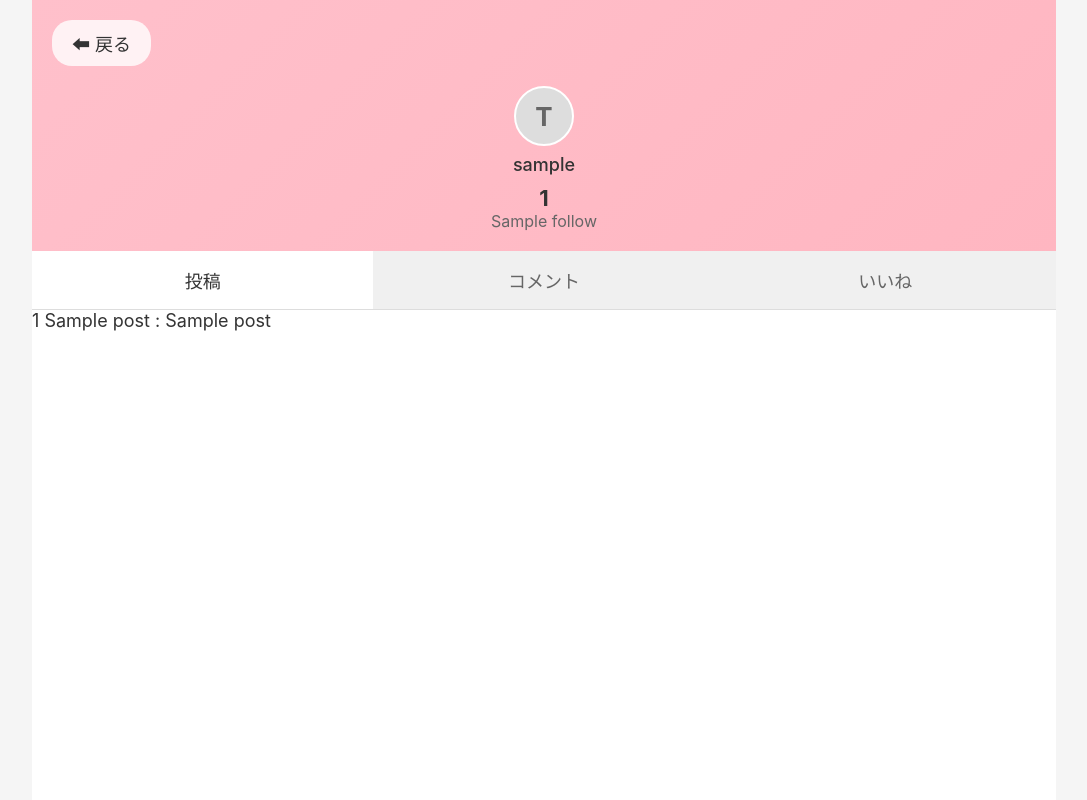
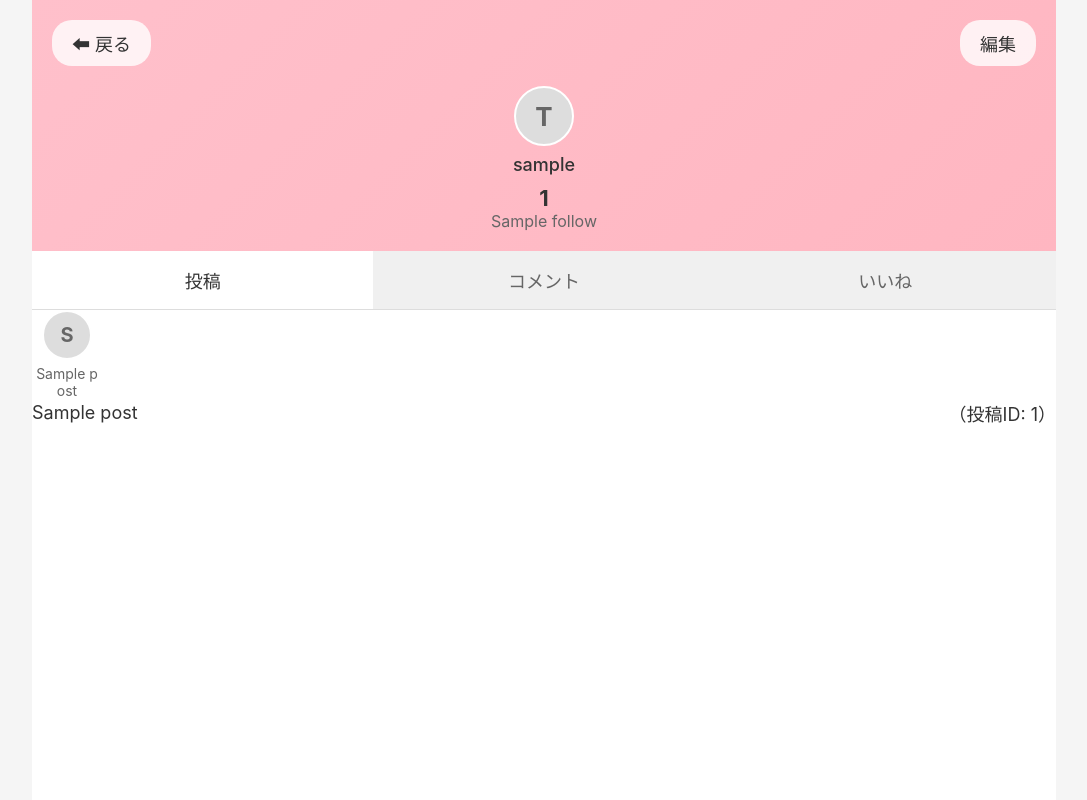
Before and after one commit to itc-s23014/SNS, a Flask app: template websns-app/templates/mypage.html in a window 1280 px wide. Shown: the whole page, without its empty margins (96-1183 px from the left). Run offline with Flask 3, Linux system fonts and the light colour scheme; the template is opened without the code that fills it: most values are stand-ins (such as "Sample title", 1, 10 or a date in 2020).

Commit message:
自分の投稿を見れるようにした。

```diff
--- a/websns-app/templates/mypage.html
+++ b/websns-app/templates/mypage.html
@@ -12,6 +12,9 @@
         <header class="header">
             <div class="header-nav">
                 <button class="back-btn" onclick="location.href='./'">⬅ 戻る</button>
+
+                <button class="edit-btn">編集</button>
+
             </div>
             <div class="user-info">
                 <div class="avatar">
@@ -36,20 +39,29 @@
             <button class="tab" onclick="showTab('likes')">いいね</button>
         </nav>
 
-        <!-- 投稿一覧（ここは自分の投稿を表示したい場合に拡張）-->
+      <!-- 投稿タブ -->
 <main id="posts" class="tab-content active">
     <div class="posts">
+        {% if my_posts %}
             {% for post in my_posts %}
-  <div>
-    <span>{{ post[0] }}</span> <!-- 投稿ID -->
-    <span>{{ post[2] }}</span> <!-- ユーザー名 -->
-    <span>: {{ post[1] }}</span> <!-- 内容 -->
+                <div class="post-block">
+                    <div class="post-user-info">
+                        <div class="post-avatar">{{ post[2][:1] }}</div>
+                        <div class="post-username">{{ post[2] }}</div>
+                    </div>
+                    <div class="post-content">
+                        <span class="post-text">{{ post[1] }}</span>
+                        <span class="post-id">（投稿ID: {{ post[0] }}）</span>
+                    </div>
                 </div>
             {% endfor %}
+        {% else %}
+            <p>まだ投稿はありません。</p>
+        {% endif %}
     </div>
 </main>
+        <!-- コメント一覧 -->
 
-        <!-- コメント一覧 -->
 <main id="comments" class="tab-content">
     <div class="posts">
         {% if my_comments %}
@@ -57,11 +69,15 @@
             <div class="comment-item">
                 <div class="post-user-info">
                     <div class="post-avatar">{{ comment[0] }}</div>
-                            <div class="post-username">コメントID: {{ comment[0] }}</div>
                 </div>
                 <div class="post-content">
                     <span class="post-text">{{ comment[1] }}</span>
-                            <span class="post-text">（投稿ID: {{ comment[2] }}）</span>
+                    <div class="comment-meta" style="font-size: 0.95em; color: #666; margin-top: 3px;">
+
+                        投稿:
+                        「{{ comment[3] }}」
+                        <span style="margin-left:8px;">by {{ comment[4] }}</span>
+                    </div>
                 </div>
             </div>
             {% endfor %}
@@ -83,7 +99,6 @@
                         </div>
                         <div class="post-content">
                             <span class="post-text">{{ post[1] }}</span>
-                            <span class="post-text">（投稿ID: {{ post[0] }}）</span>
                         </div>
                     </div>
                     {% endfor %}
```
Lines whose indentation alone changed are shown as unchanged.
